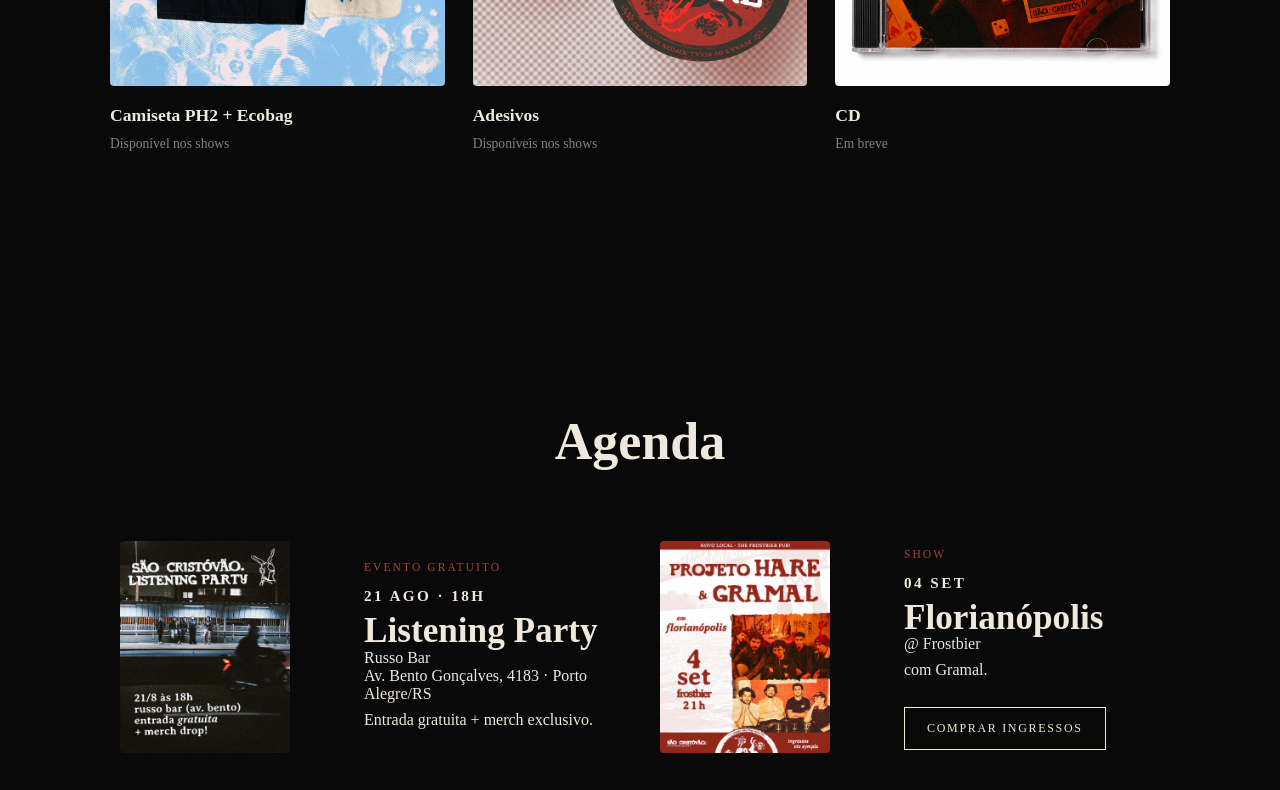
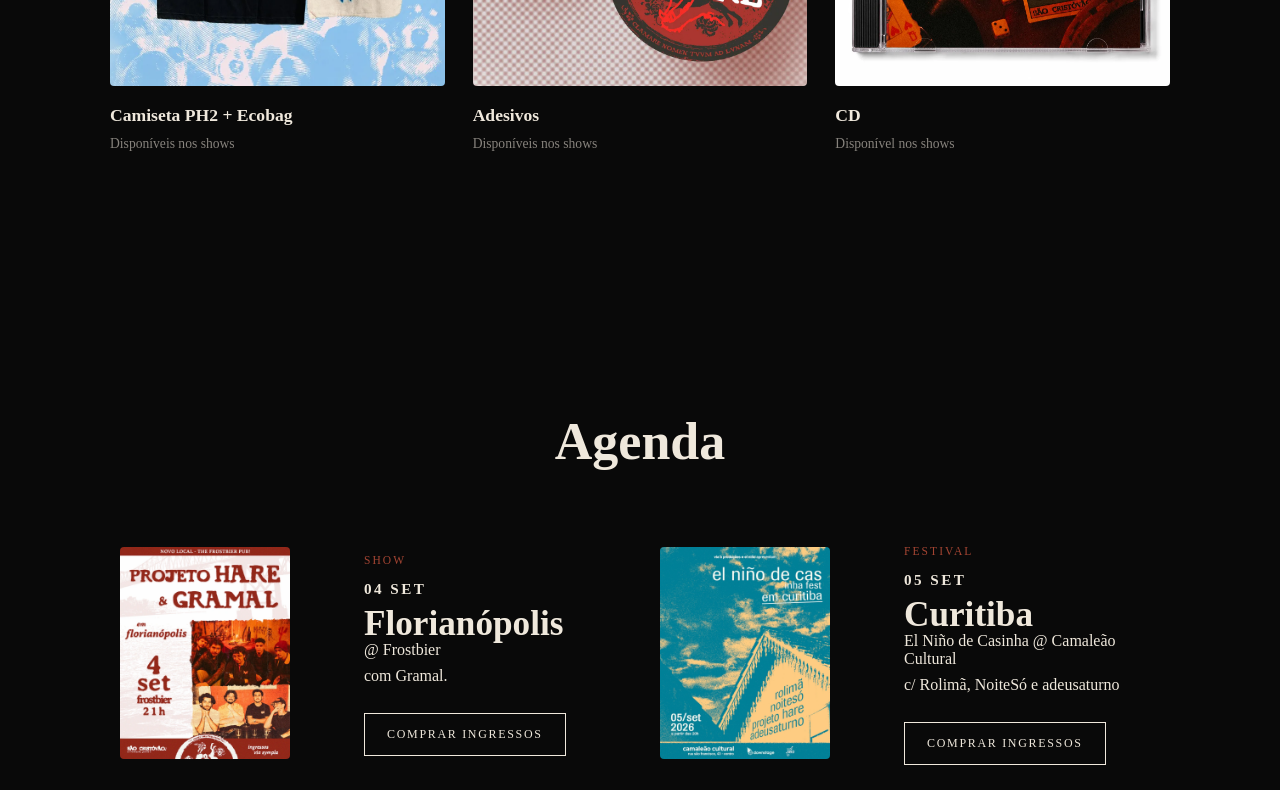
Before and after one commit to noam-mendes/projetohare-site, a website: page index.html in a window 1280 px wide. Shown: the part 2780-3570 px from the top of the page. Drawn offline with Linux system fonts and the light colour scheme; a web font is replaced by a local one.

Commit message:
listening party já foi

```diff
--- a/index.html
+++ b/index.html
@@ -350,7 +350,7 @@
 
                         <h4>Camiseta PH2 + Ecobag</h4>
 
-                        <span>Disponível nos shows</span>
+                        <span>Disponíveis nos shows</span>
 
                     </article>
 
@@ -372,7 +372,7 @@
 
                         <h4>CD</h4>
 
-                        <span>Em breve</span>
+                        <span>Disponível nos shows</span>
 
                     </article>
 
@@ -390,32 +390,6 @@
 
             <div class="tour-grid">
 
-                <!-- LISTENING PARTY -->
-
-                <article class="show-card">
-
-                    <img src="assets/posters/listening-party.webp" alt="Listening Party">
-
-                    <div class="show-info">
-
-                        <p class="show-tag">Evento gratuito</p>
-
-                        <p class="show-date">21 AGO · 18h</p>
-
-                        <h3>Listening Party</h3>
-
-                        <p>
-                            Russo Bar<br>
-                            Av. Bento Gonçalves, 4183 · Porto Alegre/RS
-                        </p>
-
-                        <p>
-                            Entrada gratuita + merch exclusivo.
-                        </p>
-
-                    </div>
-
-                </article>
 
                 <!-- FLORIANÓPOLIS -->
 
```
